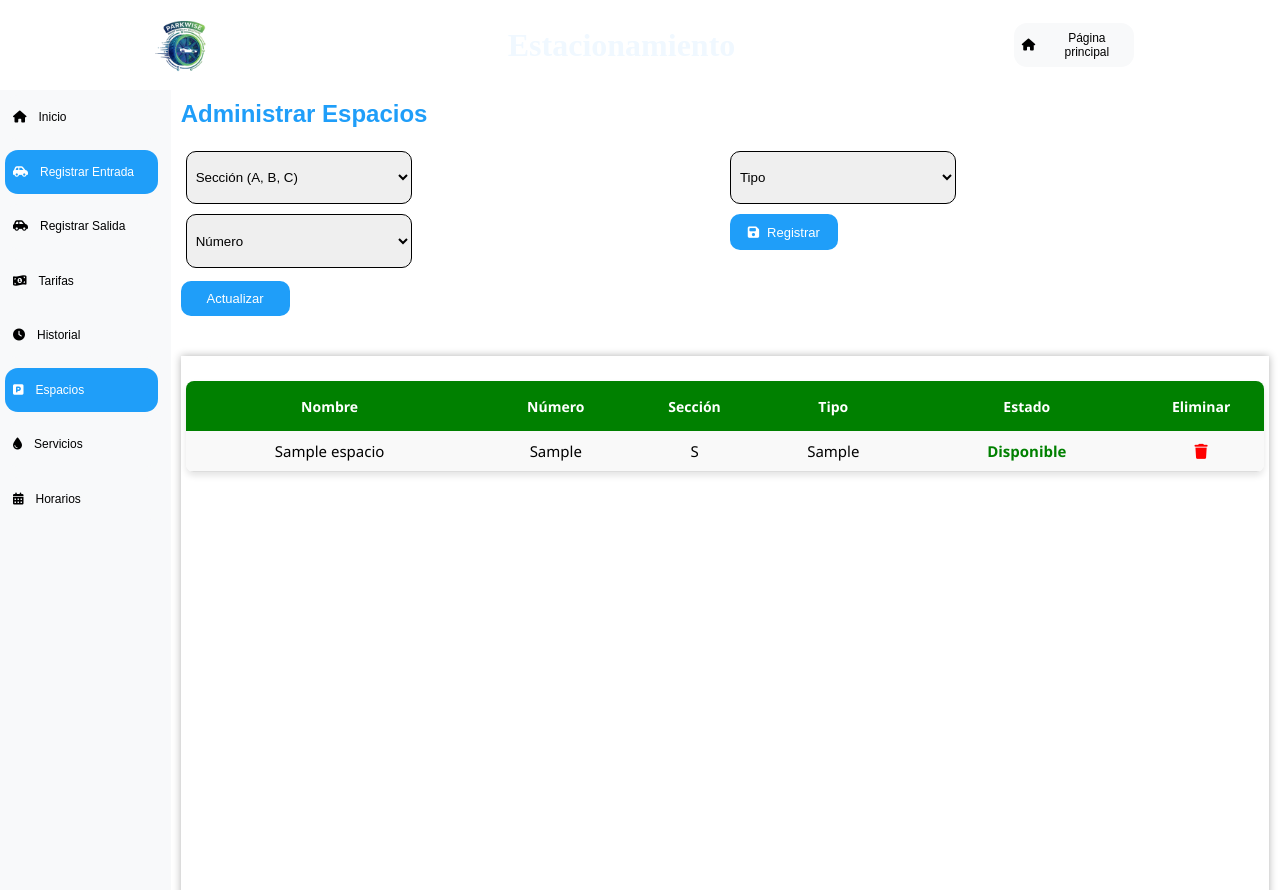
After one commit to Sebastianyael/AdministracionEstacionamiento, a PHP site: page /Screens/espacios.php in a window 1280 px wide. The commit adds this page. Run offline with PHP 8.4, Linux system fonts and the light colour scheme; tables that the repository leaves empty or names only in its code hold one stand-in row (values such as "Sample post").

Commit message:
Trabajo de yulis

```diff
--- /dev/null
+++ b/Screens/espacios.php
@@ -0,0 +1,114 @@
+<?php
+require '../components/header.php';
+require '../components/aside.php';
+require '../bd/ConexionBD.php';
+?>
+
+<!DOCTYPE html>
+<html lang="es">
+<head>
+    <meta charset="UTF-8">
+    <title>Administrar Espacios</title>
+    <link rel="stylesheet" href="../assets/styles/general.css?v=<?php echo time(); ?>">
+    <link rel="stylesheet" href="../assets/styles/espacios.css?v=<?php echo time(); ?>">
+    <link rel="stylesheet" href="../assets/styles/registrarEntrada.css?v=<?php echo time(); ?>">
+    <link rel="stylesheet" href="https://cdnjs.cloudflare.com/ajax/libs/font-awesome/6.5.0/css/all.min.css">
+</head>
+<body>
+<div class="main">
+    <h2>Administrar Espacios</h2>
+    <br>
+
+    <!-- FORMULARIO PARA AGREGAR ESPACIO -->
+    <form action="../php/CRUDEspacios_Estacionamiento/AgregarEspacio.php"
+          method="post" class="formulario-para-asignar-espacio">
+
+        <!-- LETRA (SECCIÓN) -->
+        <select name="seccion" required>
+            <option value="">Sección (A, B, C)</option>
+            <option value="A">A - Camionetas</option>
+            <option value="B">B - Carros</option>
+            <option value="C">C - Camion</option>
+            <option value="D">D - Motocicleta</option>
+            <option value="E">E - Bicicleta</option>
+            <option value="F">F - Discapacitados</option>
+        </select>
+
+        <!-- NÚMERO -->
+        <select name="numero" required>
+            <option value="">Número</option>
+            <?php
+                for ($i = 1; $i <= 15; $i++) {
+                    echo "<option value='$i'>$i</option>";
+                }
+            ?>
+        </select>
+
+        <!-- TIPO DE ESPACIO -->
+        <select name="tipo" required>
+            <option value="">Tipo</option>
+            <option value="Camioneta">Camioneta</option>
+            <option value="Carro">Carro</option>
+            <option value="Camion">Camion</option>
+            <option value="Motocicleta">Motocicleta</option>
+            <option value="Bicicleta">Bicicleta</option>
+            <option value="Discapacitado">Discapacitado</option>
+        </select>
+
+        <button class="enviar-Button" type="submit">
+            <i class="fa-solid fa-floppy-disk"></i> Registrar
+        </button>
+    </form>
+
+    <button class="enviar-Button" onclick="location.reload();">Actualizar</button>
+
+    <div class="div-carros-regitrados">
+        <?php
+        $query = "SELECT * FROM espacios ORDER BY nombre ASC";
+        $result = $conexion->query($query);
+
+        if ($result->num_rows > 0) {
+
+            echo "<table class='tabla-general'>
+                <tr>
+                    <th>Nombre</th>
+                    <th>Número</th>
+                    <th>Sección</th>
+                    <th>Tipo</th>
+                    <th>Estado</th>
+                    <th>Eliminar</th>
+                </tr>";
+
+            while ($row = $result->fetch_assoc()) {
+
+                // Color del estado
+                $color = ($row['estado'] == "Disponible") ? "green" : "red";
+
+                echo "
+                <tr>
+                    <td>{$row['nombre']}</td>
+                    <td>{$row['numero']}</td>
+                    <td>" . substr($row['nombre'], 0, 1) . "</td>
+                    <td>{$row['tipo']}</td>
+                    <td style='color:$color; font-weight:bold;'>{$row['estado']}</td>
+
+                    <td>
+                        <a href='../php/CRUDEspacios_Estacionamiento/eliminarEspacio.php?id={$row['id']}'
+                           onclick='return confirm(\"¿Eliminar este espacio?\")'>
+                           <i class='fa-solid fa-trash' style='color:red;'></i>
+                        </a>
+                    </td>
+                </tr>";
+            }
+
+            echo "</table>";
+        } else {
+            echo "<p>No hay espacios registrados.</p>";
+        }
+
+        $conexion->close();
+        ?>
+    </div>
+</div>
+</body>
+</html>
--- /dev/null
+++ b/assets/styles/espacios.css
@@ -0,0 +1,4 @@
+.button-espacios{
+     background-color: var(--button-color);
+    color: white;
+}
--- a/assets/styles/general.css
+++ b/assets/styles/general.css
@@ -15,8 +15,7 @@ body{
 }
 
 header{
-    background-color: green;
-    grid-column: 1/16;
+  grid-column: 1/16;
 }
 
 aside{
@@ -76,3 +75,76 @@ h2{
 a{
     text-decoration: none;
 }
+/* ===== TABLA GENERAL  ===== */
+table {
+    width: 100%;
+    border-collapse: collapse;
+    margin-bottom: 20px;
+    font-family: 'Segoe UI', Tahoma, Geneva, Verdana, sans-serif;
+    font-size: 14px;
+    box-shadow: 0 4px 6px rgba(0,0,0,0.1);
+    background-color: #ffffff;
+    border-radius: 8px;
+    overflow: hidden;
+    margin-top: 20px;
+}
+
+thead th {
+
+    padding: 12px 15px;
+    text-align: center;
+    font-size: 16px;
+}
+
+th {
+    background: green;
+    color: #ffffff;
+
+    height: 50px;
+}
+
+
+tbody td {
+    padding: 10px 12px;
+    text-align: center;
+    border-bottom: 1px solid #ddd;
+    font-size: 15px;
+}
+
+tbody tr:nth-child(even) {
+    background-color: #f9f9f9;
+}
+
+tbody tr:hover {
+    background-color: #f1f1f1;
+    transition: 0.3s;
+}
+
+/* ===== INPUTS DENTRO DE TABLA (que se vean como texto normal) ===== */
+table input {
+    border: none;
+    background: transparent;
+    width: 100%;
+    text-align: center;
+    font-size: 15px;
+    font-family: inherit;
+    padding: 4px 0;
+    color: #333;
+}
+
+table input:focus {
+    outline: none;
+}
+
+/* ===== ICONOS ===== */
+.btn-icon {
+    cursor: pointer;
+    font-size: 18px;
+    padding: 6px;
+    border-radius: 5px;
+    transition: 0.2s;
+}
+
+.btn-icon:hover {
+    background-color: #eaeaea;
+}
--- a/assets/styles/registrarEntrada.css
+++ b/assets/styles/registrarEntrada.css
@@ -62,6 +62,7 @@
     overflow: scroll;
     padding: 5px;
     box-shadow: 0px 0px 8px rgba(0,0,0,0.3);
+    margin-top: 40px;
 }
 
 .registrar_Entrada{
--- a/assets/styles/tarifas.css
+++ b/assets/styles/tarifas.css
@@ -54,6 +54,8 @@
     flex-wrap: wrap;
     gap: 20px;
     justify-content: center;
+        margin-top:20px ;
+
 }
 
     .tarjeta{
@@ -65,7 +67,7 @@
         flex-direction: column;
         gap: 15px;
         border-radius: 20px;
-        box-shadow: 0 4px 8px rgba(0,0,0,0.2);
+        box-shadow: 0 4px 8px rgb(42, 150, 42);
         transition: 0.4s ease all;
     }
 
@@ -93,7 +95,7 @@
         height: 4vh;
         border: none;
         border-radius: 10px;
-        background-color: var(--button-color);
+        background-color:rgb(40, 128, 40);
         font-size: 13px;
         display: flex;
         justify-content: center;
--- a/components/aside.php
+++ b/components/aside.php
@@ -3,7 +3,7 @@
 <head>
     <meta charset="UTF-8">
     <meta name="viewport" content="width=device-width, initial-scale=1.0">
-    <title>Document</title>
+    <title>Inicio</title>
     <link rel="stylesheet" href="./assets/styles/general.css?v=<?php echo time(); ?>">
     <link rel="stylesheet" href="./assets/styles/registrarEntrada.css?v=<?php echo time(); ?>">
     <link rel="stylesheet" href="https://cdnjs.cloudflare.com/ajax/libs/font-awesome/6.5.0/css/all.min.css">
@@ -44,6 +44,24 @@
                 Historial
             </button>
         </a>
+        <a href="../Screens/espacios.php">
+            <button type="submit" class="button button-espacios">
+           <i class="fas fa-parking"></i>
+                Espacios
+            </button>
+        </a>
+         <a href="../Screens/servicios.php">
+            <button type="submit" class="button button-servicios">
+                <i class="fas fa-tint"></i>
+                Servicios
+            </button>
+        </a>
+      <a href="../Screens/horarios.php">
+        <button type="submit" class="button button-horarios">
+        <i class="fas fa-calendar-alt"></i>
+          Horarios
+         </button>
+        </a>
     </aside>
 
 </body>
--- a/components/header.php
+++ b/components/header.php
@@ -4,14 +4,33 @@
 <head>
     <meta charset="UTF-8">
     <meta name="viewport" content="width=device-width, initial-scale=1.0">
-    <title>Document</title>
+    <title>Header</title>
     <link rel="stylesheet" href="./assets/styles/general.css?v=<?php echo time(); ?>">
     <link rel="stylesheet" href="./assets/styles/registrarEntrada.css?v=<?php echo time(); ?>">
     <link rel="stylesheet" href="https://cdnjs.cloudflare.com/ajax/libs/font-awesome/6.5.0/css/all.min.css">
 </head>
 <body>
     <header>
+        <div class="header">
+<img src="../assets/images/logo.png" style="height:90px; width: 90px;">
+<H1>Estacionamiento</H1>
+<a href="https://administracion-de-estacionamiento.onrender.com/ ">
+            <button type="submit" class="button">
+                <i class="fa-solid fa-house"></i>
+                    Página principal
+            </button>
+        </a>
+</div>
     </header>
 
 </body>
 </html>
+<style>
+.header{
+    justify-content:space-around;
+    align-items: center;
+    display: flex;
+    grid-row: 3;
+    color: aliceblue
+}
+</style>
```
Also changed, not shown: INDEX.php (+22 -2 lines), Screens/horarios.php (added, +94 -0 lines), Screens/registrarEntradas.php (+5 -3 lines), Screens/servicios.php (added, +84 -0 lines), php/CRUDEspacios_Estacionamiento/ActualizarEspacio.php (added, +15 -0 lines), php/CRUDEspacios_Estacionamiento/AgregarEspacio.php (added, +34 -0 lines), php/CRUDEspacios_Estacionamiento/eliminarEspacio.php (added, +12 -0 lines), php/CRUDHorarios/AgregarHorario.php (added, +30 -0 lines), php/CRUDHorarios/eliminarHorario.php (added, +12 -0 lines), php/CRUDServicios/AgregarServicio.php (added, +30 -0 lines), php/CRUDServicios/eliminarServicio.php (added, +12 -0 lines), assets/images/logo.png (added).
